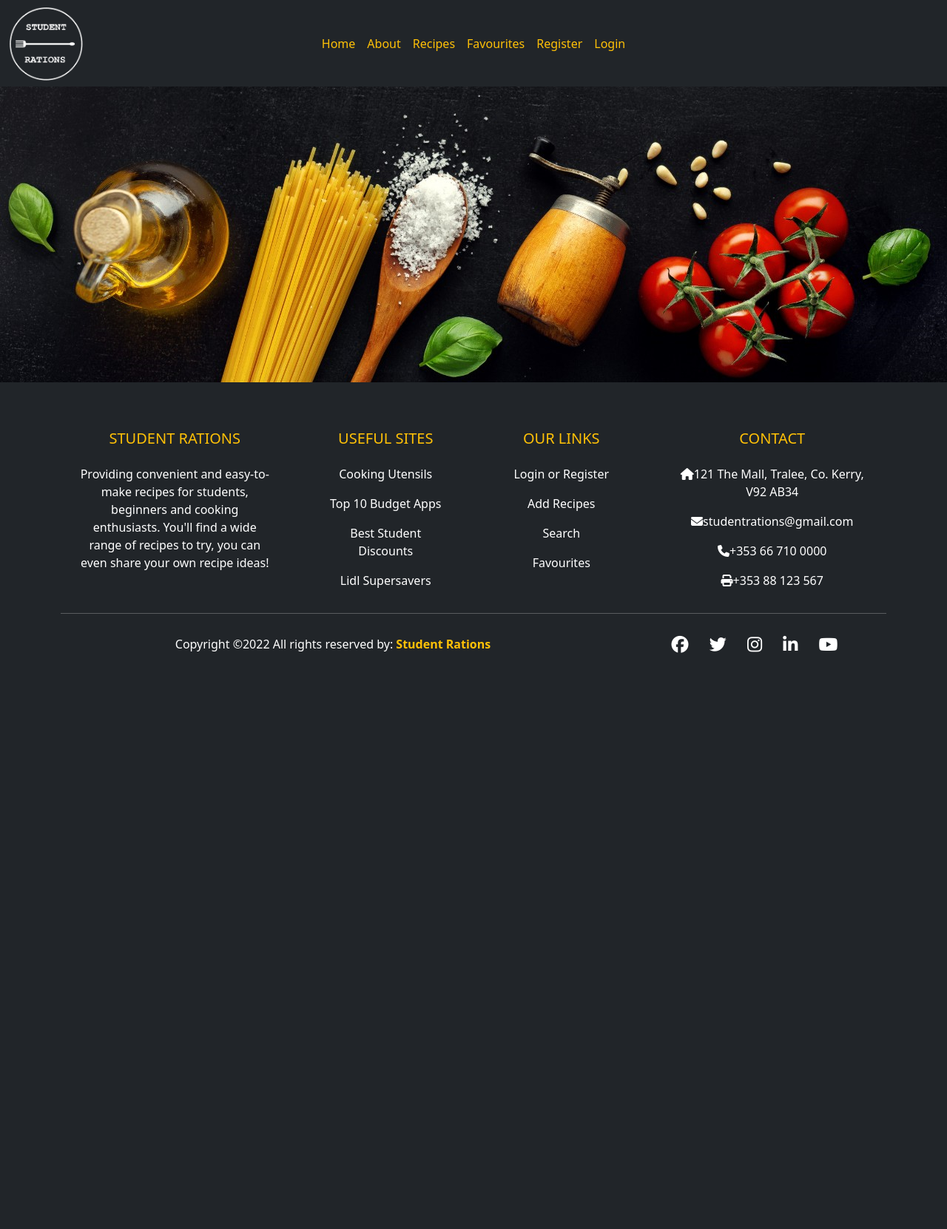
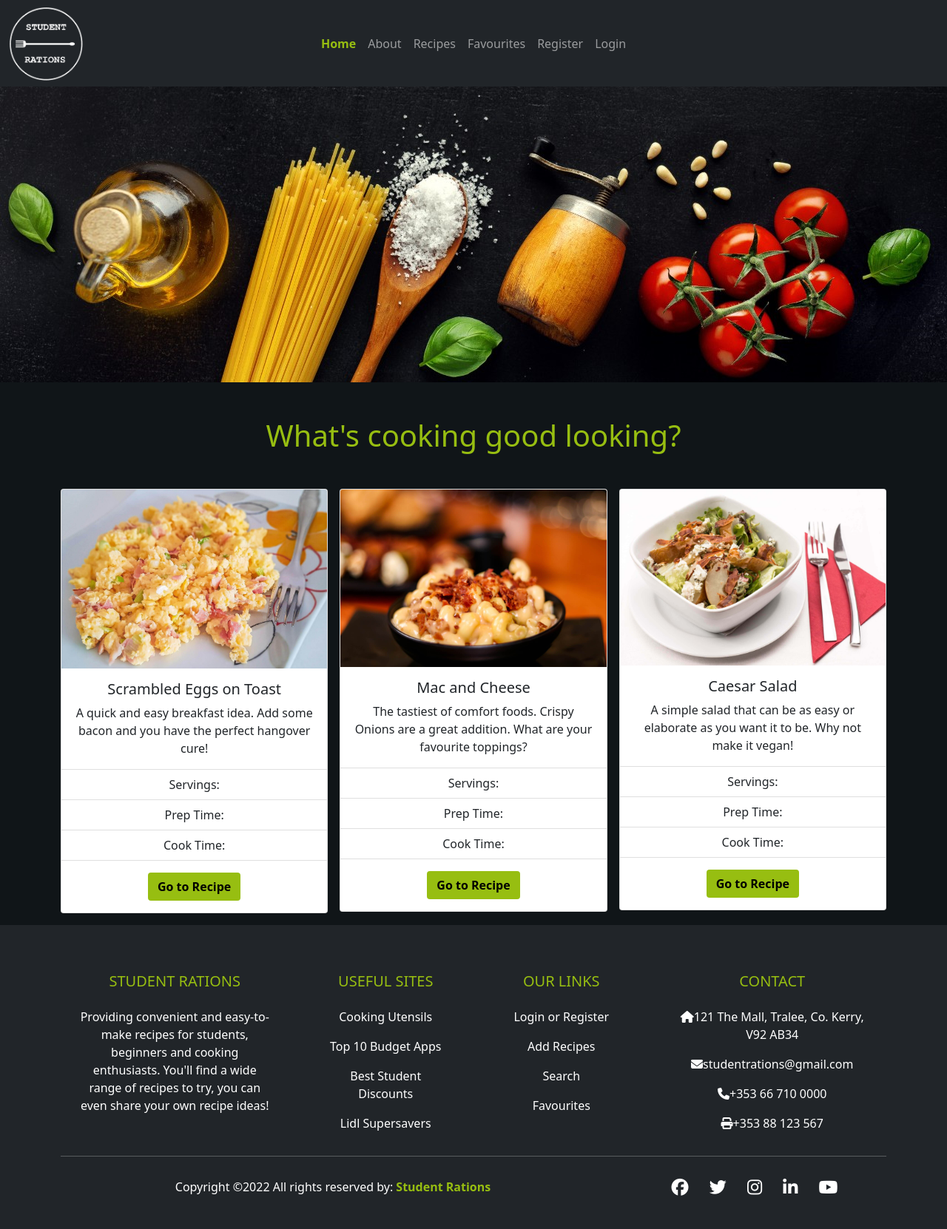
Before and after one commit to Irishbecky91/student_rations, a Django app: page / in a window 1280 px wide. Shown: the whole page at 74% size. Before the commit the page ends 883 px from the top, so only its background shows below. Run offline with Django 3.2, Linux system fonts and the light colour scheme; some libraries are stand-ins or nearby versions.

Commit message:
Add styling and content to index, login, logout and register pages

```diff
--- a/static/css/style.css
+++ b/static/css/style.css
@@ -1,9 +1,33 @@
 body {
-    background-color:#101518 ;
+    background-color:#101518;
+    display: flex;
+    flex-direction: column;
+    min-height: 100vh;
 }
 
+main {
+    flex-grow: 1;
+}
+
+/* Header Image */
 .header-image {
     width: 100%;
     max-height: 400px;
     object-fit: cover;
 }
+
+/* Text Styling */
+.green-text, #active-green {
+    color: #97BE11;
+}
+
+#active-green {
+    font-weight: bold;
+}
+
+/* Button Styling */
+#green-btn {
+    background-color: #97BE11;
+    color: black;
+    font-weight: 600;
+}
--- a/templates/account/login.html
+++ b/templates/account/login.html
@@ -11,13 +11,13 @@
     <div class="row">
         <div class="col-md-8 mt-3 offset-md-2">
 
-            <h3>{% trans "Sign In" %}</h3>
+            <h3 class="green-text mb-3">{% trans "Sign In" %}</h3>
 
 
-            <p>{% blocktrans %}Welcome back to Student Rations.
+            <p class="mb-5">{% blocktrans %}Welcome back to Student Rations.
                 To create a recipe, leave a comment or like a post, please log in.
                 If you have not created an account yet, then
-                <a class="link" href="{{ signup_url }}">sign up</a>.{% endblocktrans %}</p>
+                <a class="link green-text" href="{{ signup_url }}">sign up</a>.{% endblocktrans %}</p>
 
         </div>
     </div>
--- a/templates/base.html
+++ b/templates/base.html
@@ -29,33 +29,38 @@
                         class="d-inline-block align-text-top">
                 </a>
             </div>
-            <button class="navbar-toggler" type="button" data-bs-toggle="collapse" data-bs-target="#navbarTogglerDemo02" aria-controls="navbarTogglerDemo02" aria-expanded="false" aria-label="Toggle navigation">
+            <button class="navbar-toggler" type="button" data-bs-toggle="collapse" data-bs-target="#navbarTogglerDemo02"
+                aria-controls="navbarTogglerDemo02" aria-expanded="false" aria-label="Toggle navigation">
                 <span class="navbar-toggler-icon"></span>
             </button>
             <div class="collapse navbar-collapse" id="navbarTogglerDemo02">
                 <ul class="navbar-nav justify-content-center">
                     <li class="nav-item">
-                        <a class="nav-link text-warning" href="{% url 'home' %}">Home</a>
+                        <a class="nav-link {% block active_home %}{% endblock %}" {% block aria_home %}{% endblock %}
+                            href="{% url 'home' %}">Home</a>
                     </li>
                     <li class="nav-item">
-                        <a class="nav-link text-warning" href="#">About</a>
+                        <a class="nav-link {% block active_about %}{% endblock %}" {% block aria_about %}{% endblock %}
+                            href="#">About</a>
                     </li>
                     <li class="nav-item">
-                        <a class="nav-link text-warning" href="#">Recipes</a>
+                        <a class="nav-link {% block active_recipes %}{% endblock %}"
+                            {% block aria_recipes %}{% endblock %} href="#">Recipes</a>
                     </li>
                     <li class="nav-item">
-                        <a class="nav-link text-warning" href="#">Favourites</a>
+                        <a class="nav-link {% block active_favourites %}{% endblock %}"
+                            {% block aria_favourites %}{% endblock %} href="#">Favourites</a>
                     </li>
                     {% if user.is_authenticated %}
                     <li class="nav-item">
-                        <a class="nav-link text-warning" href="{% url 'account_logout' %}">Logout</a>
+                        <a class="nav-link" href="{% url 'account_logout' %}">Logout</a>
                     </li>
                     {% else %}
                     <li class="nav-item">
-                        <a class="nav-link text-warning" href="{% url 'account_signup' %}">Register</a>
+                        <a class="nav-link" href="{% url 'account_signup' %}">Register</a>
                     </li>
                     <li class="nav-item">
-                        <a class="nav-link text-warning" href="{% url 'account_login' %}">Login</a>
+                        <a class="nav-link" href="{% url 'account_login' %}">Login</a>
                     </li>
                     {% endif %}
                 </ul>
@@ -63,6 +68,7 @@
         </div>
     </nav>
 
+    <main>
         <!-- Header Image -->
         {% block header %}
         {% endblock %}
@@ -70,7 +76,7 @@
         <!-- Page Content -->
         {% block content %}
         {% endblock %}
-
+    </main>
 
     <!-- Footer -->
     <footer class="bg-dark text-white pt-5 pb-4">
@@ -80,13 +86,13 @@
             <div class="row text-center text-md-left">
 
                 <div class="col-md-3 col-lg-3 col-xl-3 mx-auto mt-3">
-                    <h5 class="text-uppercase mb-4 font-weight-bold text-warning">Student Rations</h5>
+                    <h5 class="text-uppercase mb-4 font-weight-bold green-text">Student Rations</h5>
                     <p>Providing convenient and easy-to-make recipes for students, beginners and cooking enthusiasts.
                         You'll find a wide range of recipes to try, you can even share your own recipe ideas!</p>
                 </div>
 
                 <div class="col-md-2 col-lg-2 col-xl-2 mx-auto mt-3">
-                    <h5 class="text-uppercase mb-4 font-weight-bold text-warning">Useful Sites</h5>
+                    <h5 class="text-uppercase mb-4 font-weight-bold green-text">Useful Sites</h5>
                     <p>
                         <a href="https://www.homestoreandmore.ie/kitchen-cookware" class="text-white"
                             style="text-decoration: none;"> Cooking Utensils</a>
@@ -107,7 +113,7 @@
                 </div>
 
                 <div class="col-md-3 col-lg-2 col-xl-2 mx-auto mt-3">
-                    <h5 class="text-uppercase mb-4 font-weight-bold text-warning">Our links</h5>
+                    <h5 class="text-uppercase mb-4 font-weight-bold green-text">Our links</h5>
                     <p>
                         <a href="#" class="text-white" style="text-decoration: none;">Login or Register</a>
                     </p>
@@ -123,7 +129,7 @@
                 </div>
 
                 <div class="col-md-4 col-lg-3 col-xl-3 mx-auto mt-3">
-                    <h5 class="text-uppercase mb-4 font-weight-bold text-warning">Contact</h5>
+                    <h5 class="text-uppercase mb-4 font-weight-bold green-text">Contact</h5>
                     <p>
                         <i class="fas fa-home mr-3"></i>121 The Mall, Tralee, Co. Kerry, V92 AB34
                     </p>
@@ -145,9 +151,9 @@
             <div class="row align-items-center">
 
                 <div class="col-md-7 col-lg-8">
-                    <p> Copyright ©2022 All rights reserved by:
+                    <p> Copyright &copy;2022 All rights reserved by:
                         <a href="#" style="text-decoration: none;">
-                            <strong class="text-warning">Student Rations</strong>
+                            <strong class="green-text">Student Rations</strong>
                         </a></p>
 
                 </div>
@@ -158,23 +164,23 @@
                         <ul class="list-unstyled list-inline">
                             <li class="list-inline-item">
                                 <a href="https://www.facebook.com" class="btn-floating btn-sm text-white"
-                                    style="font-size: 23px;"><i class="fab fa-facebook"></i></a>
+                                    style="font-size: 23px;" aria-label="Social Link - Facebook"><i class="fab fa-facebook"></i></a>
                             </li>
                             <li class="list-inline-item">
                                 <a href="https://www.twitter.com" class="btn-floating btn-sm text-white"
-                                    style="font-size: 23px;"><i class="fab fa-twitter"></i></a>
+                                    style="font-size: 23px;" aria-label="Social Link - Twitter"><i class="fab fa-twitter"></i></a>
                             </li>
                             <li class="list-inline-item">
                                 <a href="https://www.instagram.com" class="btn-floating btn-sm text-white"
-                                    style="font-size: 23px;"><i class="fab fa-instagram"></i></a>
+                                    style="font-size: 23px;" aria-label="Social Link - Instagram"><i class="fab fa-instagram"></i></a>
                             </li>
                             <li class="list-inline-item">
                                 <a href="https://www.linkedin.com" class="btn-floating btn-sm text-white"
-                                    style="font-size: 23px;"><i class="fab fa-linkedin-in"></i></a>
+                                    style="font-size: 23px;" aria-label="Social Link - LinkedIn"><i class="fab fa-linkedin-in"></i></a>
                             </li>
                             <li class="list-inline-item">
                                 <a href="https://www.youtube.com" class="btn-floating btn-sm text-white"
-                                    style="font-size: 23px;"><i class="fab fa-youtube"></i></a>
+                                    style="font-size: 23px;" aria-label="Social Link - YouTube"><i class="fab fa-youtube"></i></a>
                             </li>
                         </ul>
 
@@ -192,5 +198,6 @@
 <script src="https://cdn.jsdelivr.net/npm/bootstrap@5.0.2/dist/js/bootstrap.bundle.min.js"
     integrity="sha384-MrcW6ZMFYlzcLA8Nl+NtUVF0sA7MsXsP1UyJoMp4YLEuNSfAP+JcXn/tWtIaxVXM" crossorigin="anonymous">
 </script>
+</script>
 
 </html>
--- a/templates/index.html
+++ b/templates/index.html
@@ -1,11 +1,25 @@
 {% extends 'base.html' %}
 
 
+<!-- Page Title -->
 {% block title %}
 <title>Student Rations - Home</title>
 {% endblock %}
 
 
+<!-- Navbar Active Link -->
+{% block active_home %}
+active
+{% endblock %}
+
+
+<!-- aria-current Attribute for active nav link -->
+{% block aria_home %}
+aria-current="page" id="active-green"
+{% endblock %}
+
+
+<!-- Header Image -->
 {% block header %}
 <header>
     {% load static %}
@@ -14,5 +28,82 @@
 {% endblock %}
 
 
+<!-- Main Content -->
 {% block content %}
+
+<!-- User welcome message -->
+{% if user.is_authenticated %}
+<h1 class="text-center text-light mt-3">
+    Welcome to Student Rations, <span class="green-text">{{ user.username }}</span>!
+</h1>
+
+<hr class="col-md-6 mx-auto text-light">
+
+<h3 class="text-center padding green-text mb-5 mt-5">What's cooking good looking?</h3>
+
+{% else %}
+
+<h1 class="text-center padding green-text mb-5 mt-5">What's cooking good looking?</h1>
+
+{% endif %}
+
+<div class="container justify-content-center text-center text-md-left mb-3">
+    <div class="row text-center text-md-left g-3">
+        <div class="col-12 col-md-6 col-lg-4 col-xl-4 mx-auto mt-3">
+            <div class="card"">
+                <img src="{% static 'media/site_imgs/scrambled-eggs.jpg' %}" class="card-img-top" alt="Scrambled eggs on toast">
+                <div class="card-body">
+                    <h5 class="card-title">Scrambled Eggs on Toast</h5>
+                    <p class="card-text">A quick and easy breakfast idea. Add some bacon and you have the perfect
+                        hangover cure!</p>
+                </div>
+                <ul class="list-group list-group-flush">
+                    <li class="list-group-item">Servings: </li>
+                    <li class="list-group-item">Prep Time: </li>
+                    <li class="list-group-item">Cook Time: </li>
+                </ul>
+                <div class="card-body">
+                    <a href="#" class="btn" id="green-btn">Go to Recipe</a>
+                </div>
+            </div>
+        </div>
+        <div class="col-12 col-md-6 col-lg-4 col-xl-4 mx-auto mt-3">
+            <div class="card">
+                <img src="{% static 'media/site_imgs/mac-and-cheese.jpg' %}" class="card-img-top" alt="Bowl of mac and cheese topped with bacon">
+                <div class="card-body">
+                    <h5 class="card-title">Mac and Cheese</h5>
+                    <p class="card-text">The tastiest of comfort foods. Crispy Onions are a great addition. What are
+                        your favourite toppings?
+                    </p>
+                </div>
+                <ul class="list-group list-group-flush">
+                    <li class="list-group-item">Servings: </li>
+                    <li class="list-group-item">Prep Time: </li>
+                    <li class="list-group-item">Cook Time: </li>
+                </ul>
+                <div class="card-body">
+                    <a href="#" class="btn" id="green-btn">Go to Recipe</a>
+                </div>
+            </div>
+        </div>
+        <div class="col-12 col-md-6 col-lg-4 col-xl-4 mx-auto mt-3">
+            <div class="card">
+                <img src="{% static 'media/site_imgs/caesar-salad.jpg' %}" class="card-img-top" alt="Chicken caesar salad">
+                <div class="card-body">
+                    <h5 class="card-title">Caesar Salad</h5>
+                    <p class="card-text">A simple salad that can be as easy or elaborate as you want it to be. Why not
+                        make it vegan!</p>
+                </div>
+                <ul class="list-group list-group-flush">
+                    <li class="list-group-item">Servings: </li>
+                    <li class="list-group-item">Prep Time: </li>
+                    <li class="list-group-item">Cook Time: </li>
+                </ul>
+                <div class="card-body">
+                    <a href="#" class="btn" id="green-btn">Go to Recipe</a>
+                </div>
+            </div>
+        </div>
+    </div>
+</div>
 {% endblock %}
```
Also changed, not shown: templates/account/logout.html (+24 -4 lines), templates/account/signup.html (+8 -3 lines), static/media/site_imgs/caesar-salad.jpg (added), static/media/site_imgs/mac-and-cheese.jpg (added), static/media/site_imgs/scrambled-eggs.jpg (added), templates/about.html (added), templates/favourites.html (added). Lines whose indentation alone changed are shown as unchanged.
